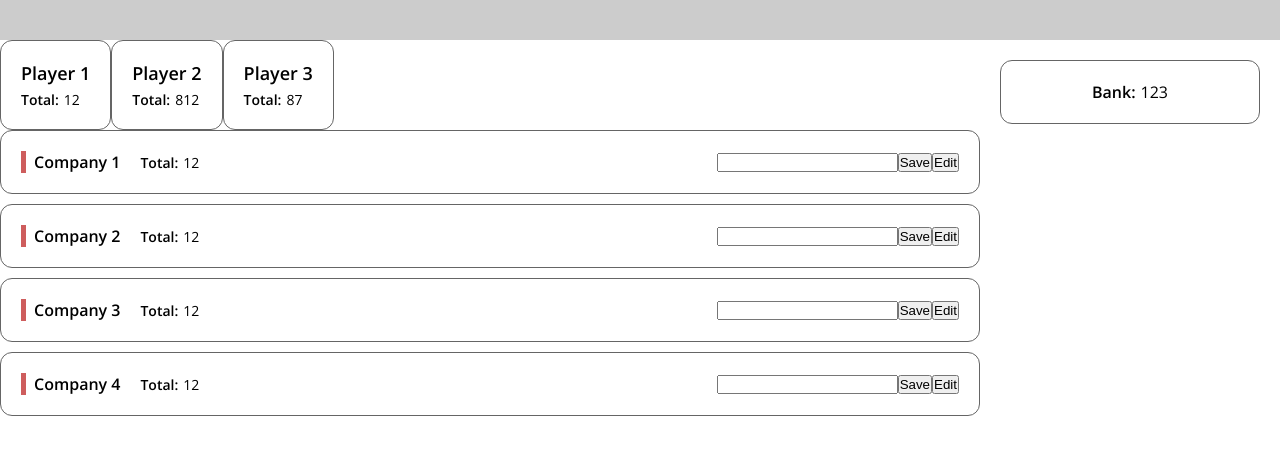
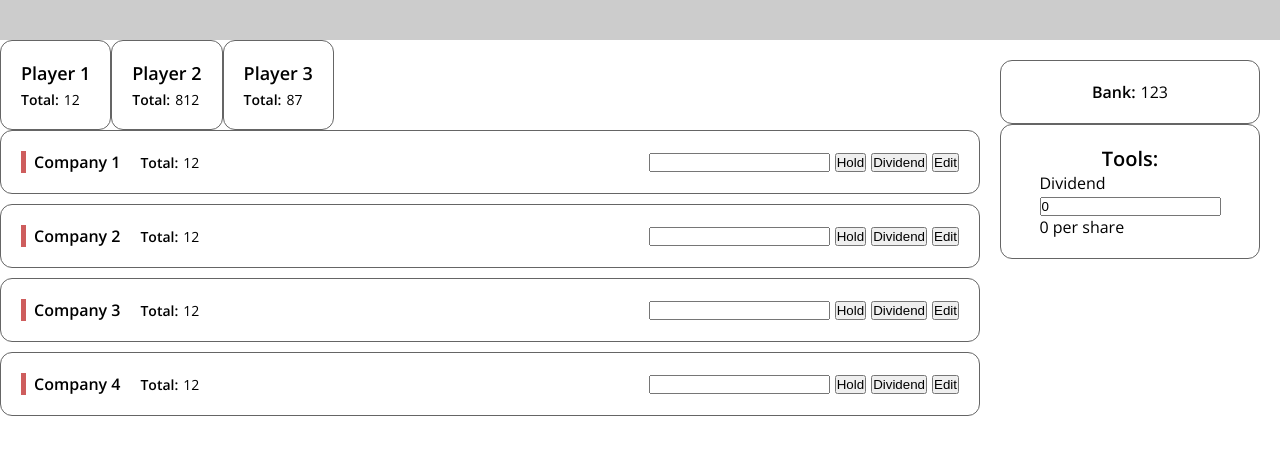
Before and after one commit to alexgred/18xx-app, a Next.js app: page /1862 in a window 1280 px wide. Shown: the top 454 px of the page. Built offline with nearby package versions, Linux system fonts and the light colour scheme.

Commit message:
Added tools / company btn fix

```diff
--- a/app/1862/page.tsx
+++ b/app/1862/page.tsx
@@ -2,6 +2,7 @@ import Bank from '@/components/Bank/Bank';
 import PlayersSection from '@/components/PlayersSection/PlayersSection';
 import CompaniesSection from '@/components/CompaniesSection/CompaniesSection';
 import styles from './page.module.css';
+import Tools from '@/components/Tools/Tools';
 
 export default function Page1862() {
   return (
@@ -12,6 +13,7 @@ export default function Page1862() {
       </div>
       <div className={styles.side}>
         <Bank />
+        <Tools />
       </div>
     </div>
   );
--- a/components/Company/Company.module.css
+++ b/components/Company/Company.module.css
@@ -36,4 +36,5 @@
   flex-direction: row;
   flex-wrap: nowrap;
   justify-content: flex-end;
+  column-gap: 5px;
 }
--- a/components/Company/Company.tsx
+++ b/components/Company/Company.tsx
@@ -3,17 +3,23 @@
 import { ChangeEvent, useState } from 'react';
 import styles from './Company.module.css';
 
-export default function Company({ name, total }: {name: string, total: number}) {
+export default function Company({
+  name,
+  total,
+}: {
+  name: string;
+  total: number;
+}) {
   const [treasury, setTreasury] = useState<number>(total);
   const [income, setIncome] = useState<number>(0);
 
-  const handleIncomeChange = (event: ChangeEvent<HTMLInputElement>) => {
+  function handleIncomeChange(event: ChangeEvent<HTMLInputElement>) {
     setIncome(event.target!.valueAsNumber);
-  };
+  }
 
-  const handleTreasuryChange = () => {
+  function handleTreasuryChange() {
     setTreasury(() => treasury + income);
-  };
+  }
 
   return (
     <div className={styles.company}>
@@ -24,9 +30,12 @@ export default function Company({ name, total }: {name: string, total: number})
       </div>
 
       <div className={styles.controls}>
-        <input type="number" onChange={handleIncomeChange} />
+        <input type="number" step="10" onChange={handleIncomeChange} />
         <button type="button" onClick={handleTreasuryChange}>
-          Save
+          Hold
+        </button>
+        <button type="button">
+          Dividend
         </button>
         <button type="button">Edit</button>
       </div>
--- /dev/null
+++ b/components/Tools/Tools.module.css
@@ -0,0 +1,14 @@
+.tools {
+  display: flex;
+  flex-direction: column;
+  align-items: center;
+  justify-content: center;
+  padding: var(--container-padding);
+  border-radius: var(--border-radius);
+  border: 1px solid var(--color-border);
+}
+
+.title {
+  font-size: 20px;
+  font-weight: 600;
+}
--- /dev/null
+++ b/components/Tools/Tools.tsx
@@ -0,0 +1,16 @@
+import styles from './Tools.module.css';
+import ToolsDividend from './ToolsDividend/ToolsDividend';
+
+export default function Tools() {
+
+  return (
+    <div className={styles.tools}>
+      <div className={styles.title}>
+        Tools:
+      </div>
+      <div>
+        <ToolsDividend />
+      </div>
+    </div>
+  );
+}
--- /dev/null
+++ b/components/Tools/ToolsDividend/ToolsDividend.tsx
@@ -0,0 +1,28 @@
+'use client';
+
+import { ChangeEvent, useState } from 'react';
+
+export default function ToolsDividend() {
+  const [dividend, setDividend] = useState<number>(0);
+
+  function handleDividendChange(event: ChangeEvent<HTMLInputElement>) {
+    setDividend(event.target!.valueAsNumber);
+  }
+
+  return (
+    <div>
+      <div>Dividend</div>
+      <input
+        type="number"
+        defaultValue="0"
+        min="0"
+        step="10"
+        onChange={handleDividendChange}
+      />
+      <div>
+        {dividend / 10}
+        <span> per share</span>
+      </div>
+    </div>
+  );
+}
```
